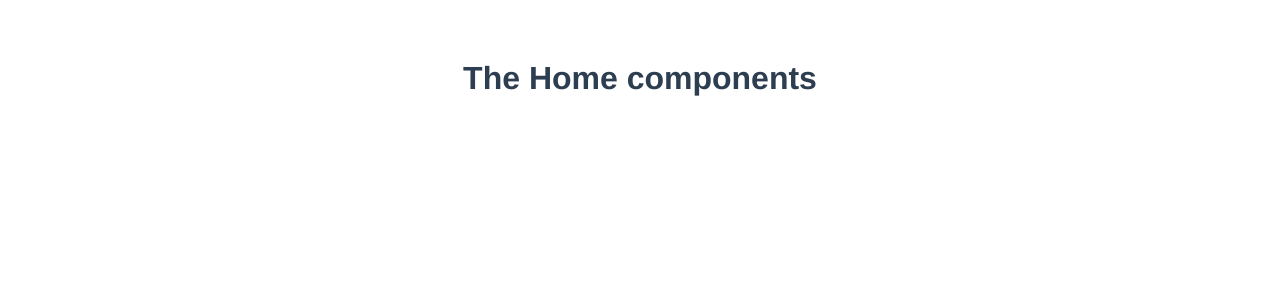
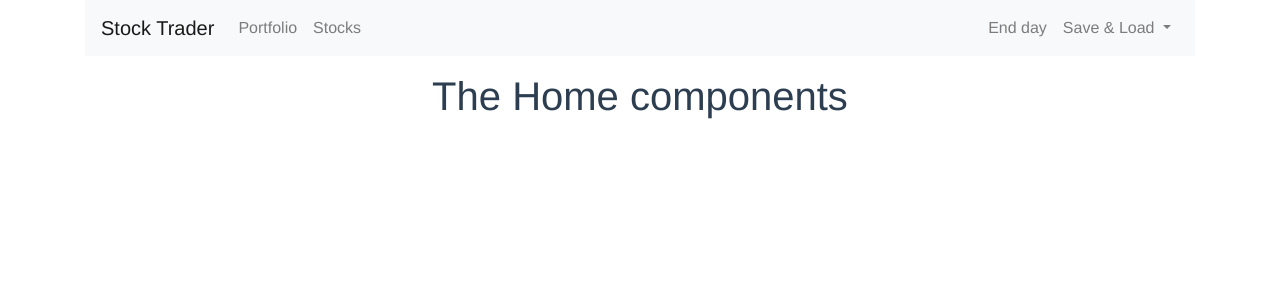
Before and after one commit to alansarluv/vuecomponents, a Vue app: page / in a window 1280 px wide. Shown: the top 300 px of the page. Built offline with nearby package versions, Linux system fonts and the light colour scheme.

Commit message:
Create header navbar & add bootstrap

```diff
--- a/public/index.html
+++ b/public/index.html
@@ -5,6 +5,7 @@
     <meta http-equiv="X-UA-Compatible" content="IE=edge">
     <meta name="viewport" content="width=device-width,initial-scale=1.0">
     <link rel="icon" href="<%= BASE_URL %>favicon.ico">
+    <link rel="stylesheet" href="https://stackpath.bootstrapcdn.com/bootstrap/4.3.1/css/bootstrap.min.css" integrity="sha384-ggOyR0iXCbMQv3Xipma34MD+dH/1fQ784/j6cY/iJTQUOhcWr7x9JvoRxT2MZw1T" crossorigin="anonymous">
     <title>trading-stock</title>
   </head>
   <body>
@@ -14,4 +15,7 @@
     <div id="app"></div>
     <!-- built files will be auto injected -->
   </body>
+  <script src="https://code.jquery.com/jquery-3.3.1.slim.min.js" integrity="sha384-q8i/X+965DzO0rT7abK41JStQIAqVgRVzpbzo5smXKp4YfRvH+8abtTE1Pi6jizo" crossorigin="anonymous"></script>
+  <script src="https://cdnjs.cloudflare.com/ajax/libs/popper.js/1.14.7/umd/popper.min.js" integrity="sha384-UO2eT0CpHqdSJQ6hJty5KVphtPhzWj9WO1clHTMGa3JDZwrnQq4sF86dIHNDz0W1" crossorigin="anonymous"></script>
+  <script src="https://stackpath.bootstrapcdn.com/bootstrap/4.3.1/js/bootstrap.min.js" integrity="sha384-JjSmVgyd0p3pXB1rRibZUAYoIIy6OrQ6VrjIEaFf/nJGzIxFDsf4x0xIM+B07jRM" crossorigin="anonymous"></script>
 </html>
--- a/src/App.vue
+++ b/src/App.vue
@@ -1,13 +1,23 @@
 <template>
   <div id="app">
-    <router-view></router-view>
+    <div class="container">
+      <app-header></app-header>
+      <div class="row">
+        <div class="col-md-12">
+          <router-view></router-view>
+        </div>
+      </div>
+    </div>
   </div>
 </template>
 
 <script>
-
+import Header from './components/Header'
 export default {
   name: 'app',
+  components: {
+    appHeader: Header
+  }
 }
 </script>
 
@@ -18,6 +28,5 @@ export default {
   -moz-osx-font-smoothing: grayscale;
   text-align: center;
   color: #2c3e50;
-  margin-top: 60px;
 }
 </style>
--- a/src/components/Header.vue
+++ b/src/components/Header.vue
@@ -1,3 +1,34 @@
 <template>
-  <h1>The Header components</h1>
+  <nav class="navbar navbar-expand-lg navbar-light bg-light mb-3">
+    <router-link to="/" class="navbar-brand">Stock Trader</router-link>
+    <button class="navbar-toggler" type="button" data-toggle="collapse" data-target="#navbarSupportedContent" aria-controls="navbarSupportedContent" aria-expanded="false" aria-label="Toggle navigation">
+      <span class="navbar-toggler-icon"></span>
+    </button>
+    <div class="collapse navbar-collapse" id="navbarSupportedContent">
+      <ul class="navbar-nav mr-auto">
+        <router-link to="/portfolio" activeClass="active" tag="li"><a class="nav-link">Portfolio</a></router-link>
+        <router-link to="/stocks" activeClass="active" tag="li"><a class="nav-link">Stocks</a></router-link>
+      </ul>
+      <ul class="navbar-nav">
+        <li>
+          <a href="#" class="nav-link">End day</a>
+        </li>
+        <li class="nav-item dropdown">
+          <a
+            class="nav-link dropdown-toggle"
+            href="#" id="navbarDropdown"
+            role="button"
+            data-toggle="dropdown"
+            aria-haspopup="true"
+            aria-expanded="false">
+            Save & Load
+          </a>
+          <div class="dropdown-menu" aria-labelledby="navbarDropdown">
+            <a class="dropdown-item" href="#">Save data</a>
+            <a class="dropdown-item" href="#">Load data</a>
+          </div>
+        </li>
+      </ul>
+    </div>
+  </nav>
 </template>
```
